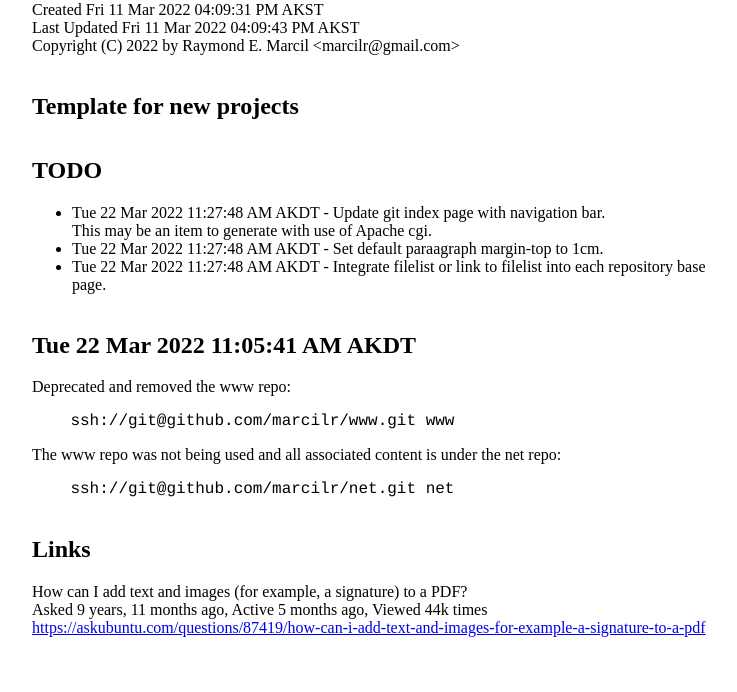
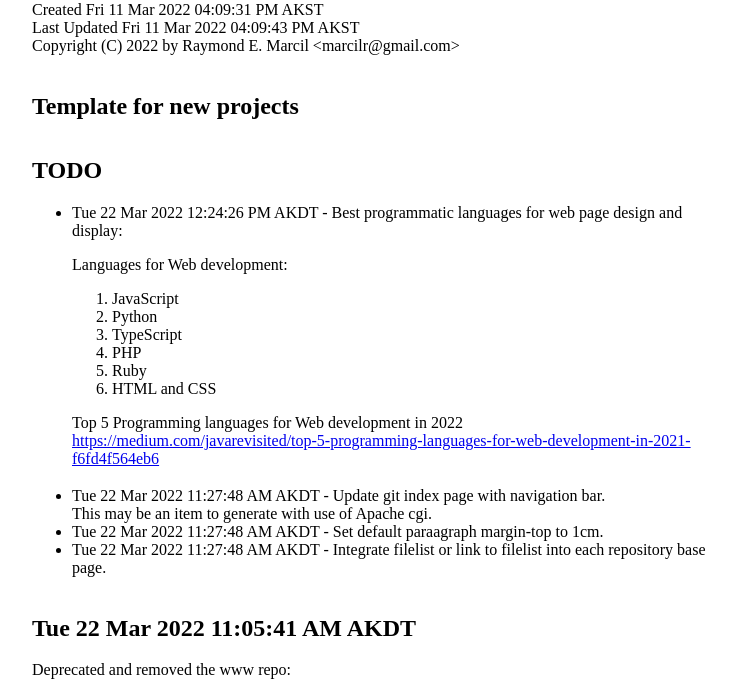
Before and after one commit to marcilr/git-template, a plain HTML site: page index.html in a window 1280 px wide. Shown: the part 107-799 px from the top of the page, without its empty margins (100-837 px from the left). Drawn offline with Linux system fonts and the light colour scheme.

Commit message:
Added Tue 22 Mar 2022 12:24:26 PM AKDT - Best programmatic language for web page design and display:
Languages for Web development:
JavaScript
Python
TypeScript
PHP
Ruby
HTML and CSS

Top 5 Programming languages for Web development in 2022
https://medium.com/javarevisited/top-5-programming-languages-for-web-development-in-2021-f6fd4f564eb6

Needs to be clean up and migrated to lang/ repo.

```diff
--- a/index.html
+++ b/index.html
@@ -76,9 +76,36 @@ Copyright (C) 2022 by Raymond E. Marcil &lt;marcilr@gmail.com&gt;<br>
 <h2>TODO</h2>
 <ul>
   <li>
+    Tue 22 Mar 2022 12:24:26 PM AKDT -
+    Best programmatic languages for web page design and display:<br>
+
+    <p>
+    Languages for Web development:<br>
+    <ol>
+      <li>
+        JavaScript
+      <li>
+        Python
+      <li>
+        TypeScript
+      <li>
+        PHP
+      <li>
+        Ruby
+      <li>
+        HTML and CSS
+    </ol>
+
+    <p>
+    Top 5 Programming languages for Web development in 2022<br>
+    <a href="  https://medium.com/javarevisited/top-5-programming-languages-for-web-development-in-2021-f6fd4f564eb6">
+      https://medium.com/javarevisited/top-5-programming-languages-for-web-development-in-2021-f6fd4f564eb6</a>
+
+  <li style="margin-top:0.5cm;">
     Tue 22 Mar 2022 11:27:48 AM AKDT -
     Update git index page with navigation bar.<br>
     This may be an item to generate with use of Apache cgi.
+
   <li>
     Tue 22 Mar 2022 11:27:48 AM AKDT -
     Set default paraagraph margin-top to 1cm.
```
